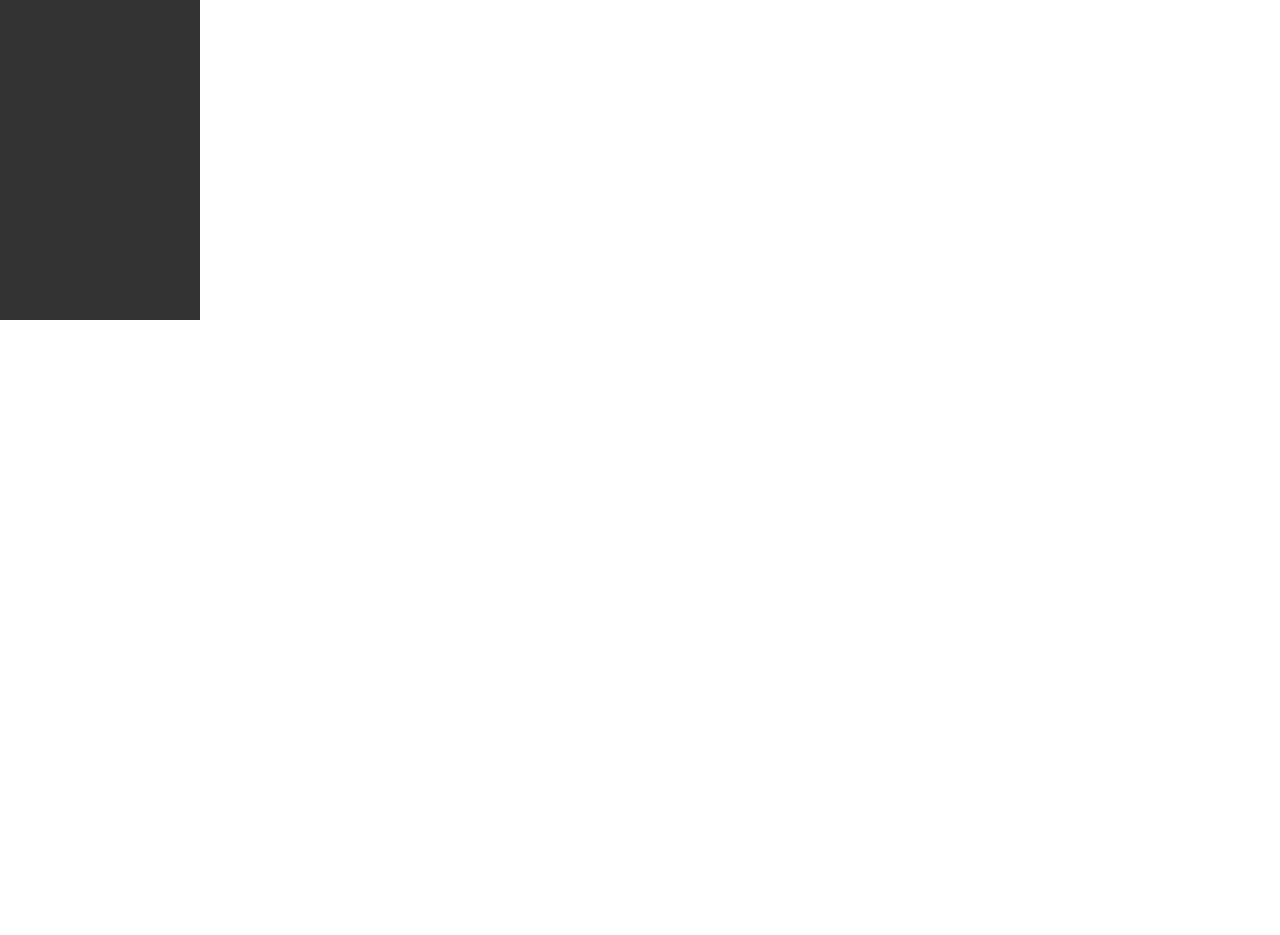
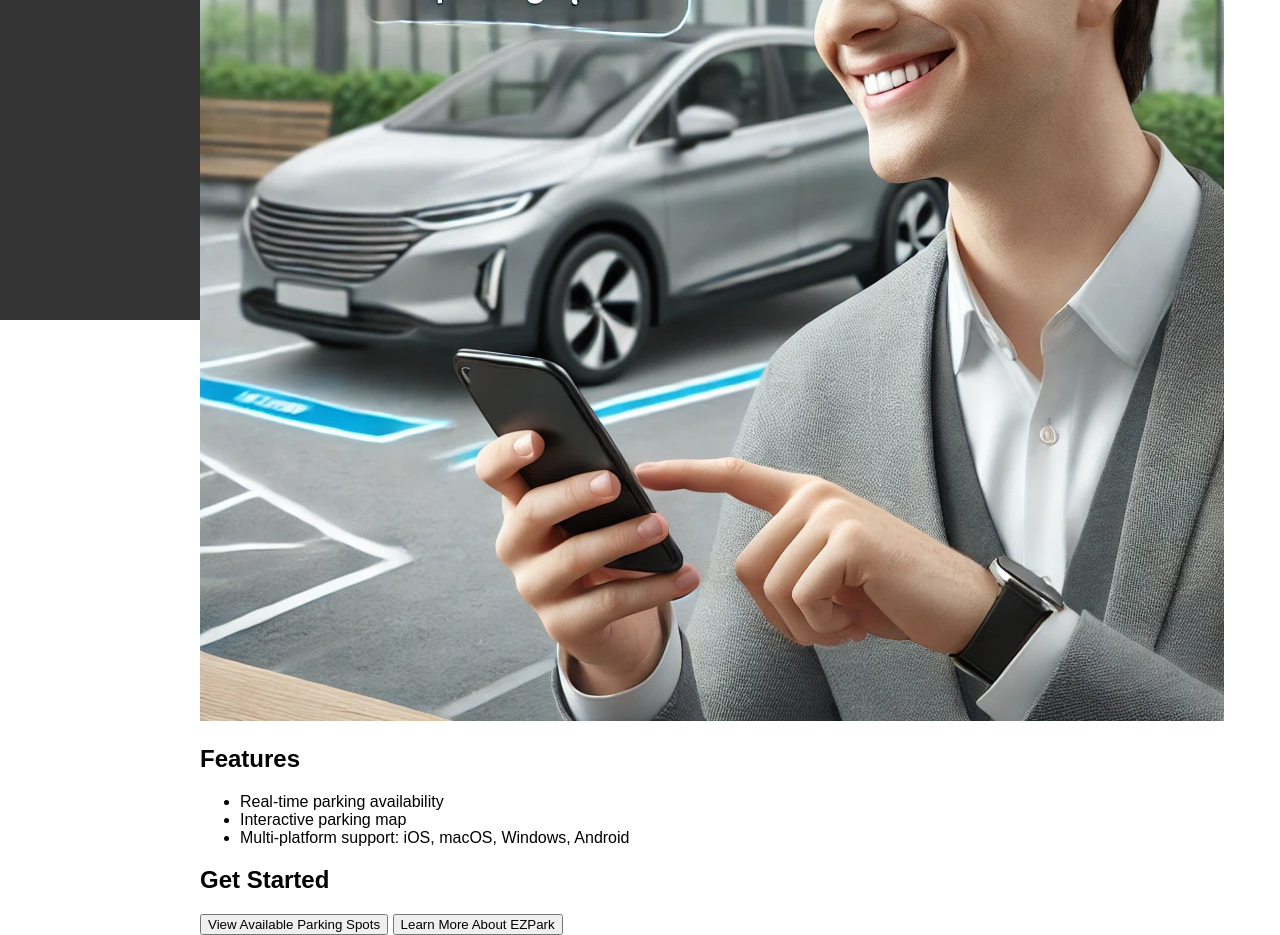
Before and after one commit to QuellaMC/EZPark, a plain HTML site: page ezpark-web/public/index.html in a window 1280 px wide. Shown: the part 521-1456 px from the top of the page. Before the commit the page ends 821 px from the top, so only its background shows below. Drawn offline with Linux system fonts and the light colour scheme.

Commit message:
Add files via upload
updated version of index.html about home page

```diff
--- a/ezpark-web/public/index.html
+++ b/ezpark-web/public/index.html
@@ -23,8 +23,29 @@
     <div class="content">
         <!-- 主页内容 -->
         <div id="home" class="page active">
-            <h1>Home</h1>
-            <p>This is the home page content.</p>
+            <h1>Welcome to EZPark</h1>
+            <p>EZPark is your one-stop solution for finding available parking spots in real-time. Whether you're a student, visitor, or just passing by, we provide an easy and reliable way to locate the perfect parking spot for you.</p>
+
+            <div class="preview-section">
+                <h2>About Our Project</h2>
+                <p>Our platform is designed to make parking stress-free. With real-time updates and a user-friendly interface, finding parking has never been easier!</p>
+                <img src="ezpark.jpg" alt="Project Overview" class="preview-image">
+            </div>
+
+            <div class="features-section">
+                <h2>Features</h2>
+                <ul>
+                    <li>Real-time parking availability</li>
+                    <li>Interactive parking map</li>
+                    <li>Multi-platform support: iOS, macOS, Windows, Android</li>
+                </ul>
+            </div>
+
+            <div class="buttons-section">
+                <h2>Get Started</h2>
+                <button onclick="showAvailableSpots()">View Available Parking Spots</button>
+                <button onclick="learnMore()">Learn More About EZPark</button>
+            </div>
         </div>
 
         <!-- 页面1内容 -->
@@ -36,11 +57,21 @@
 
         <!-- 页面2内容 -->
         <div id="page2" class="page">
-            <iframe src="page1.html" class="responsive-iframe" allowfullscreen="" loading="lazy"></iframe>
+            <iframe src="page2.html" class="responsive-iframe" allowfullscreen="" loading="lazy"></iframe>
         </div>
     </div>
 
+    <script src="script.js"></script>
+    <script>
+        function showAvailableSpots() {
+            alert('Showing available parking spots...');
+            // Add functionality to show available parking spots
+        }
 
-    <script src="script.js"></script>
+        function learnMore() {
+            alert('Learn more about EZPark...');
+            // Add functionality for more details about the project
+        }
+    </script>
 </body>
 </html>
```
